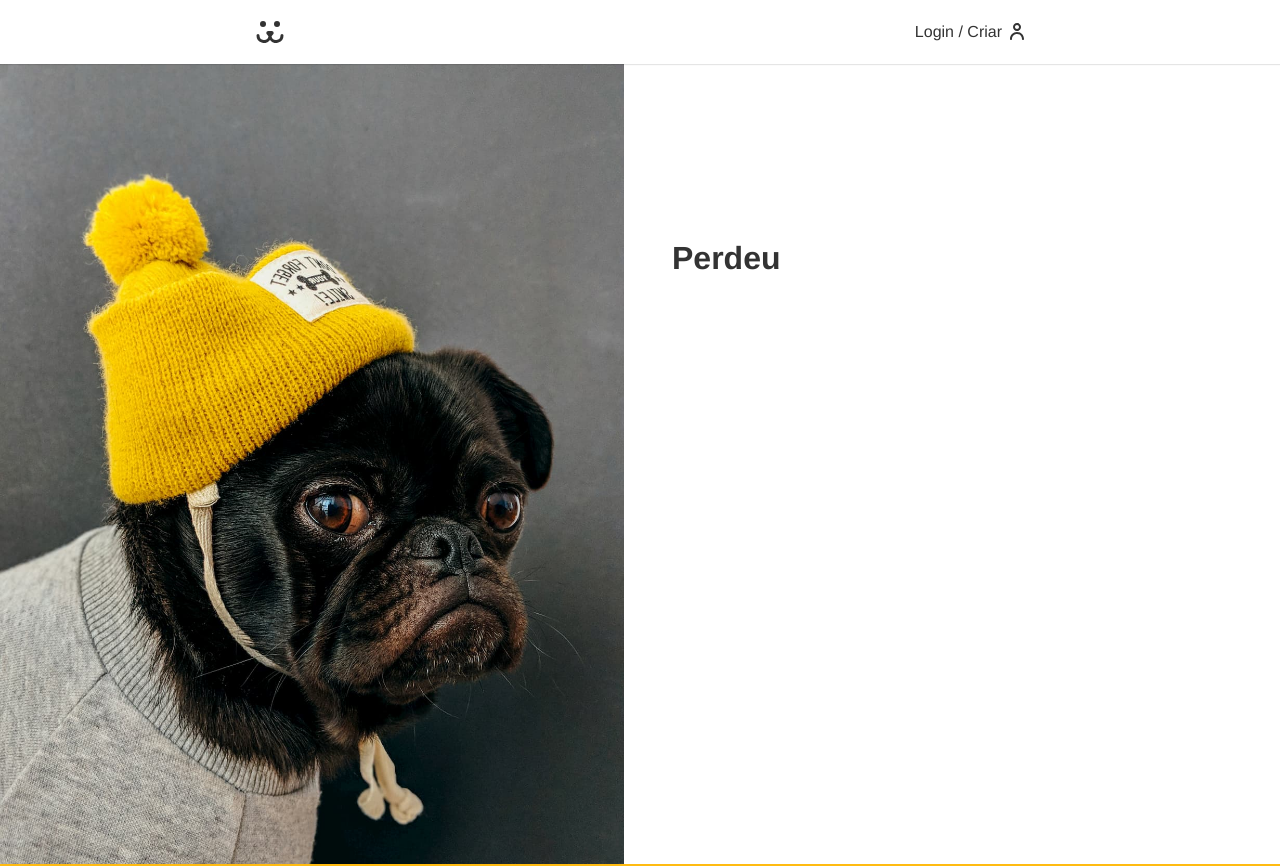
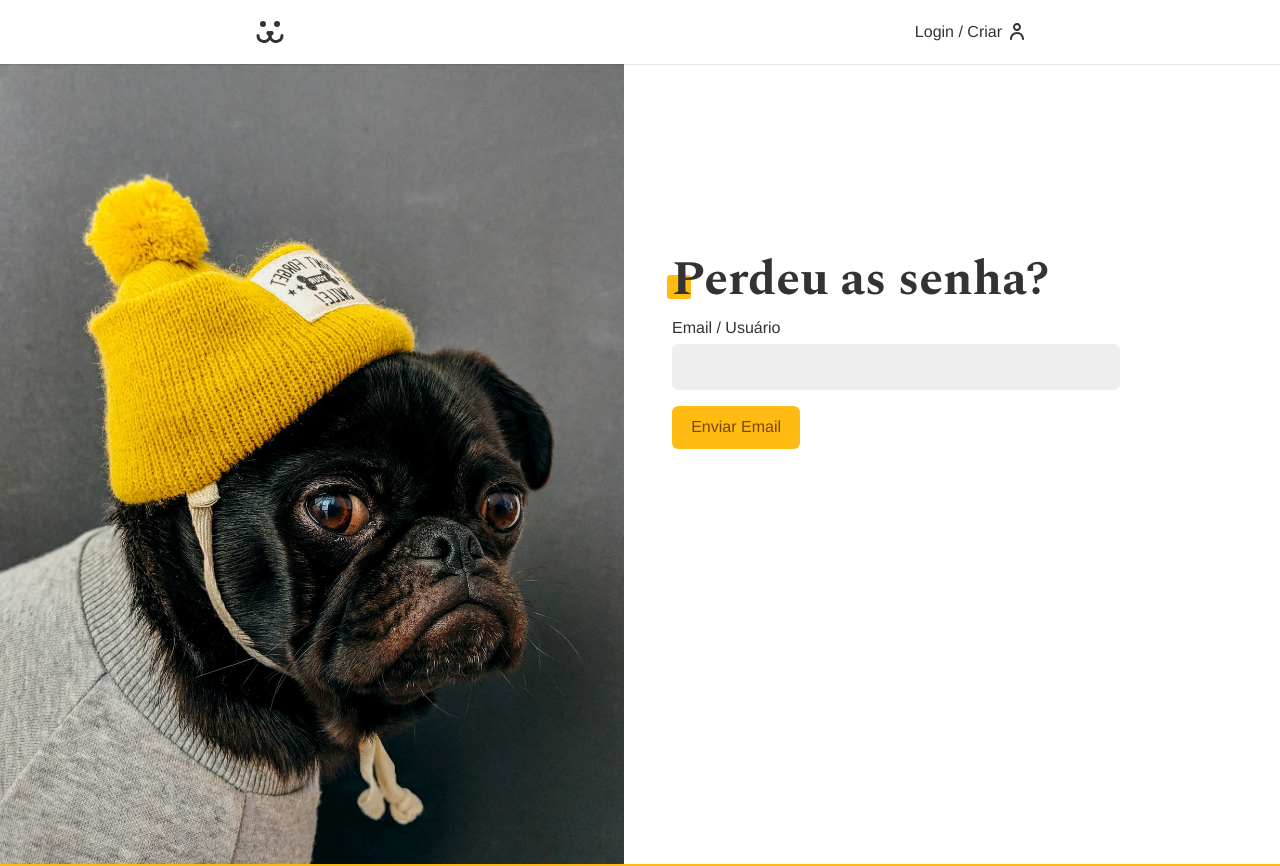
Before and after one commit to FabinhoFlauzino/dogs-next, a Next.js app: page /login/perdeu in a window 1280 px wide. Shown: the top 866 px of the page. Built offline with nearby package versions, Linux system fonts and the light colour scheme.

Commit message:
Criando layouts e funcionalidades para perdeu a senha

```diff
--- /dev/null
+++ b/src/actions/password-lost.ts
@@ -0,0 +1,30 @@
+import { PASSWORD_LOST } from "@/functions/api"
+import apiError from "@/functions/api-error"
+
+export default async function passwordLost(state: {}, formData: FormData) {
+  const login = formData.get('login') as string | null
+  const urlPerdeu = formData.get('url') as string | null
+
+  try {
+    if (!login) throw new Error("Preencha os dados.")
+
+    const { url } = PASSWORD_LOST()
+    const response = await fetch(url, {
+      method: 'POST',
+      headers: {
+        'Content-Type': 'application/json'
+      },
+      body: JSON.stringify({
+        login,
+        url: urlPerdeu
+      })
+    })
+
+    if(!response.ok) throw new Error("Email ou usuário não cadastrado")
+
+    return {data: null, ok: true, error: ''}
+
+  } catch (error: unknown) {
+    return apiError(error)
+  }
+}
--- a/src/app/globals.css
+++ b/src/app/globals.css
@@ -111,6 +111,11 @@
   margin: 1rem 0;
 }
 
+.success {
+  color: #289010;
+  margin: 1rem 0;
+}
+
 .button {
   font-size: 1rem;
   font-family: var(--type-first);
--- a/src/app/login/perdeu/page.tsx
+++ b/src/app/login/perdeu/page.tsx
@@ -1,3 +1,4 @@
+import LoginPerdeuForm from "@/components/login/login-perdeu-form"
 import { Metadata } from "next"
 
 export const metadata: Metadata = {
@@ -7,8 +8,9 @@
 
 export default async function PerdeuPage() {
   return (
-    <main>
-      <h1>Perdeu</h1>
-    </main>
+    <div className="animeLeft">
+      <h1 className="title">Perdeu as senha?</h1>
+      <LoginPerdeuForm />
+    </div>
   )
 }
--- /dev/null
+++ b/src/components/login/login-perdeu-form.tsx
@@ -0,0 +1,55 @@
+"use client"
+
+import { useFormState, useFormStatus } from "react-dom";
+import Button from "@/components/forms/button";
+import Input from "@/components/forms/input";
+import ErrorMessage from "../helper/error-message";
+import { useEffect, useState } from "react";
+import styles from "@/components/login/login-form.module.css"
+import passwordLost from "@/actions/password-lost";
+
+function FormButton() {
+  const { pending } = useFormStatus()
+
+  return (
+    <>
+      {pending && (
+        <Button disabled={pending}>Enviando...</Button>
+      )}
+
+      {!pending && (
+        <Button>Enviar Email</Button>
+      )}
+    </>
+  )
+
+}
+
+export default function LoginPerdeuForm() {
+  const [url, setUrl] = useState('')
+  const [state, action] = useFormState(passwordLost, {
+    ok: false,
+    error: '',
+    data: null
+  })
+
+
+  useEffect(() => {
+    setUrl(
+      window.location.href.replace('perdeu', 'resetar')
+    )
+  }, [])
+
+  return (
+    <form action={action} className={styles.form}>
+      <Input label="Email / Usuário" name="login" type="text" />
+      <input type="hidden" name="url" value={url} />
+      <ErrorMessage error={state.error} />
+      {state.ok ? (
+        <p className="success">Email enviado.</p>
+      ) : (
+        <FormButton />
+      )}
+    </form>
+  )
+}
--- a/src/functions/api.ts
+++ b/src/functions/api.ts
@@ -96,16 +96,9 @@
   };
 }
 
-export function PASSWORD_LOST(body) {
+export function PASSWORD_LOST() {
   return {
-    url: API_URL + '/api/password/lost',
-    options: {
-      method: 'POST',
-      headers: {
-        'Content-Type': 'application/json',
-      },
-      body: JSON.stringify(body),
-    },
+    url: API_URL + '/api/password/lost'
   };
 }
 
```
